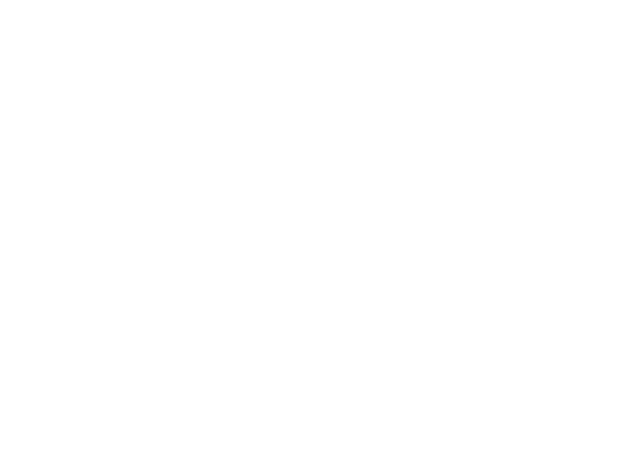
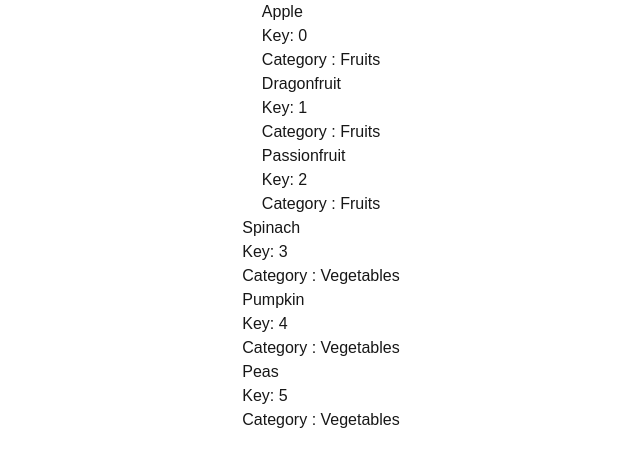
Before and after one commit to prof-moevus/nextjs_demo01, a Next.js app: page /exemples/e2-liste-items in a window 1280 px wide. Shown: the top 466 px of the page, without its empty margins (319-959 px from the left). Built offline with nearby package versions, Linux system fonts and the light colour scheme.

Commit message:
🐛 wrong brakcets for useState

```diff
--- a/src/app/exemples/e2-liste-items/page.js
+++ b/src/app/exemples/e2-liste-items/page.js
@@ -5,7 +5,7 @@ import VignetteProduit from "@/app/components/VignetteProduit"
 
 
 export default function ListeProduits() {
-    const { products, setProducts } = useState([
+    const [products, setProducts] = useState([
         { category: "Fruits", price: "$1", stocked: true, name: "Apple" },
         { category: "Fruits", price: "$1", stocked: true, name: "Dragonfruit" },
         { category: "Fruits", price: "$2", stocked: false, name: "Passionfruit" },
```
